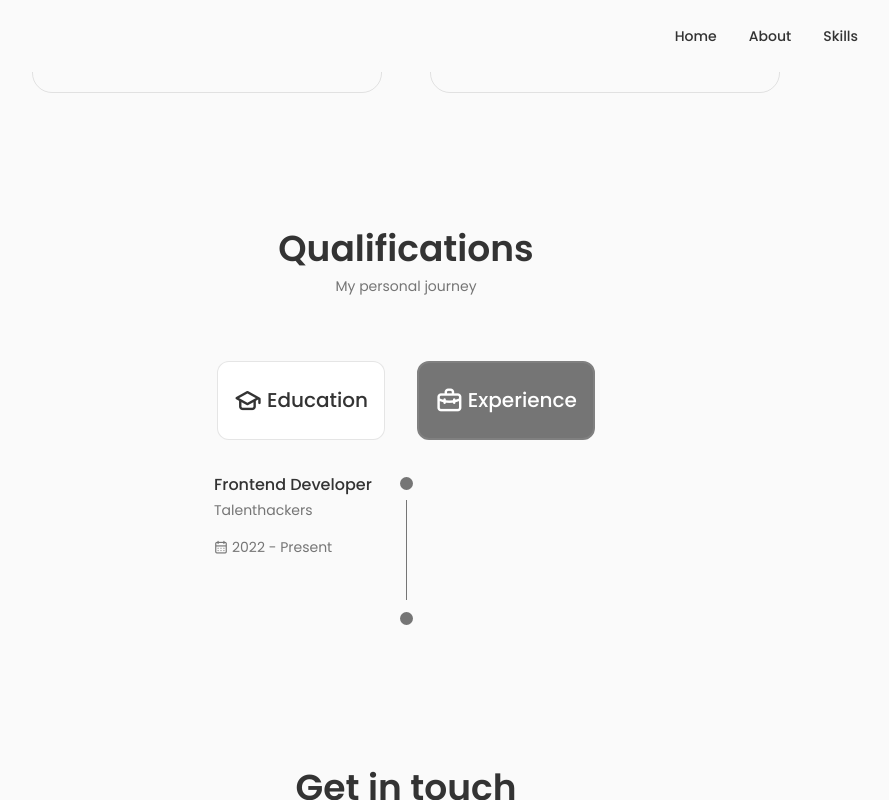
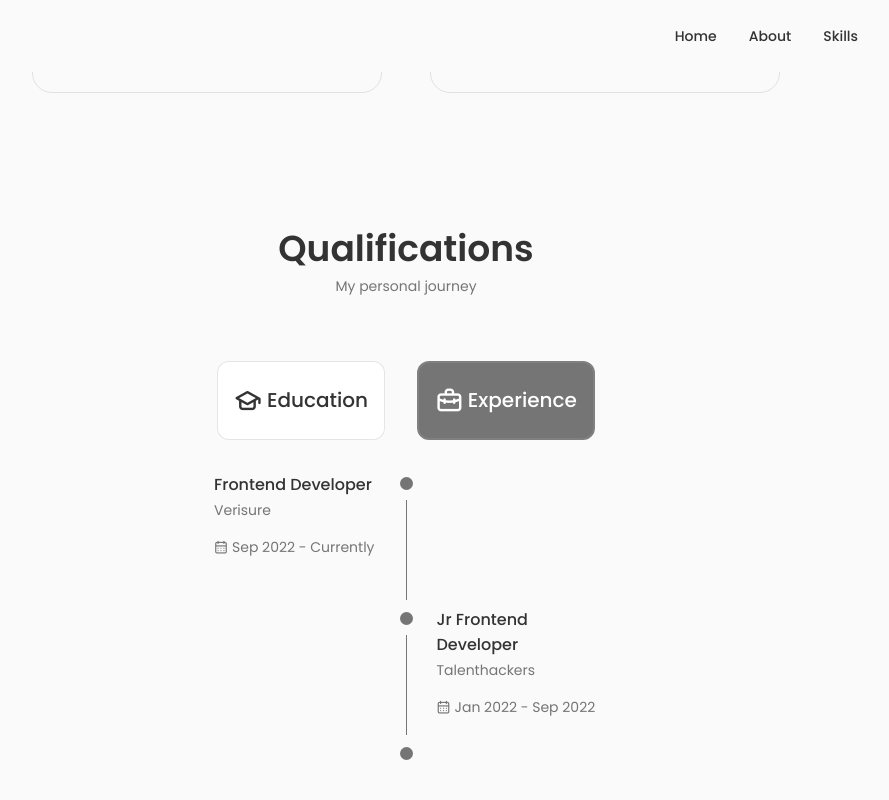
Before and after one commit to miguelow/personal-portfolio, a React (Create React App) app: page / in a window 1280 px wide. Both pictures are taken after a click on the element "Experience". Shown: the part 1635-2435 px from the top of the page, without its empty margins (234-1123 px from the left). Built offline with nearby package versions, Linux system fonts and the light colour scheme.

Commit message:
updated experience section

```diff
--- a/src/components/qualifications/Qualifications.jsx
+++ b/src/components/qualifications/Qualifications.jsx
@@ -84,35 +84,6 @@ function Qualifications() {
                 </div>
               </div>
             </div>
-            {/* -------------------------------- */}
-            {/* <div className="qualification__data">
-              <div>
-                <h3 className="qualification__title">Whatever</h3>
-                <span className="qualification__subtitle">whatever</span>
-                <div className="qualification__calendar">
-                  <i className="uil uil-calendar-alt"></i>dates
-                </div>
-              </div>
-
-              <div>
-                <span className="qualification__rounder"></span>
-                <span className="qualification__line"></span>
-              </div>
-            </div>
-            <div className="qualification__data">
-              <div></div>
-              <div>
-                <span className="qualification__rounder"></span>
-                <span className="qualification__line"></span>
-              </div>
-              <div>
-                <h3 className="qualification__title">Whatever</h3>
-                <span className="qualification__subtitle">whatever</span>
-                <div className="qualification__calendar">
-                  <i className="uil uil-calendar-alt"></i>dates
-                </div>
-              </div>
-            </div> */}
           </div>
 
           {/* Experience */}
@@ -125,24 +96,46 @@ function Qualifications() {
             }
           >
             {/* -------------------------------- */}
+
             <div className="qualification__data">
               <div>
                 <h3 className="qualification__title">Frontend Developer</h3>
-                <span className="qualification__subtitle">Talenthackers</span>
+                <span className="qualification__subtitle">
+                  Verisure
+                </span>
                 <div className="qualification__calendar">
-                  <i className="uil uil-calendar-alt"></i>2022 - Present
+                  <i className="uil uil-calendar-alt"></i>Sep 2022 - Currently
                 </div>
               </div>
 
               <div>
                 <span className="qualification__rounder"></span>
                 <span className="qualification__line"></span>
+              </div>
+            </div>
+            {/* -------------------------------- */}
+            <div className="qualification__data">
+              <div></div>
+              <div>
                 <span className="qualification__rounder"></span>
+                <span className="qualification__line"></span>
+                <span className="qualification__rounder"></span>
+              </div>
+              <div>
+                <h3 className="qualification__title">
+                Jr Frontend Developer
+                </h3>
+                <span className="qualification__subtitle">
+                  Talenthackers
+                </span>
+                <div className="qualification__calendar">
+                  <i className="uil uil-calendar-alt"></i>Jan 2022 - Sep 2022
+                </div>
               </div>
             </div>
           </div>
+          </div>
         </div>
-      </div>
     </section>
   );
 }
```
